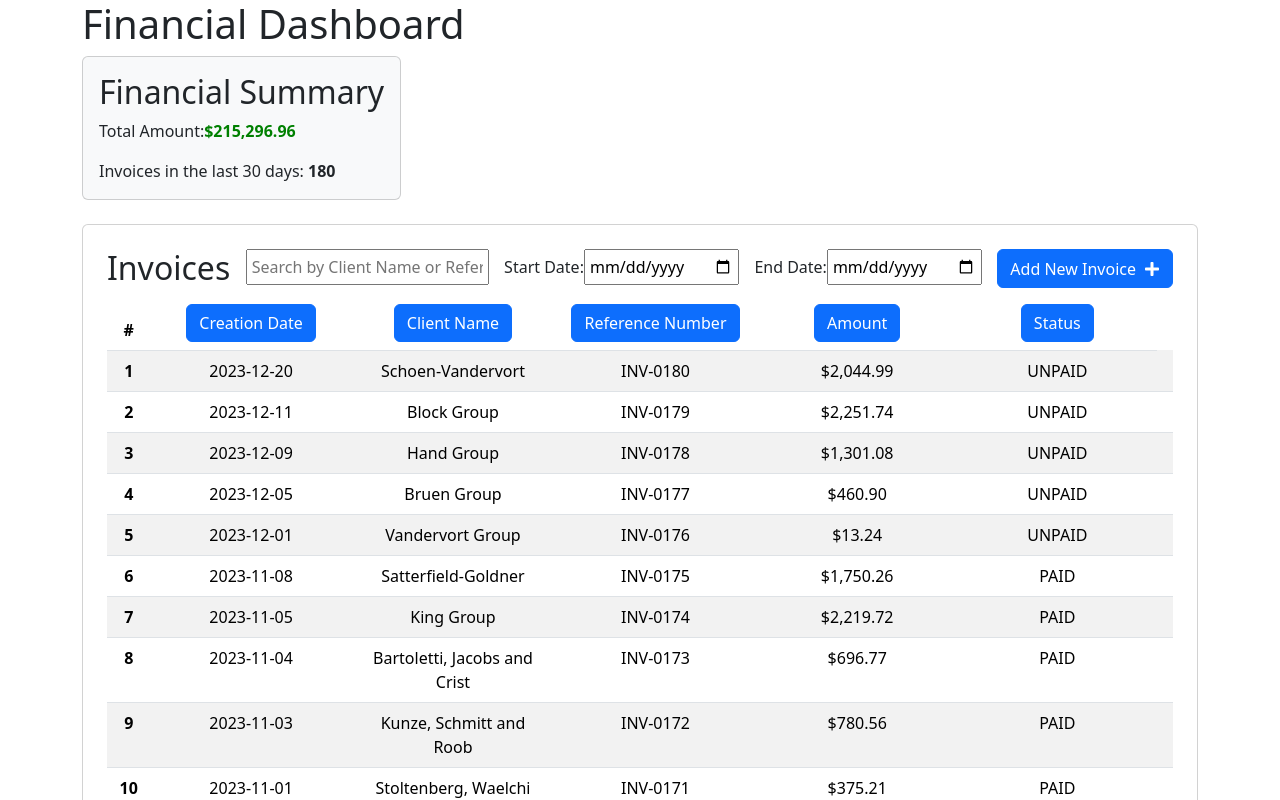
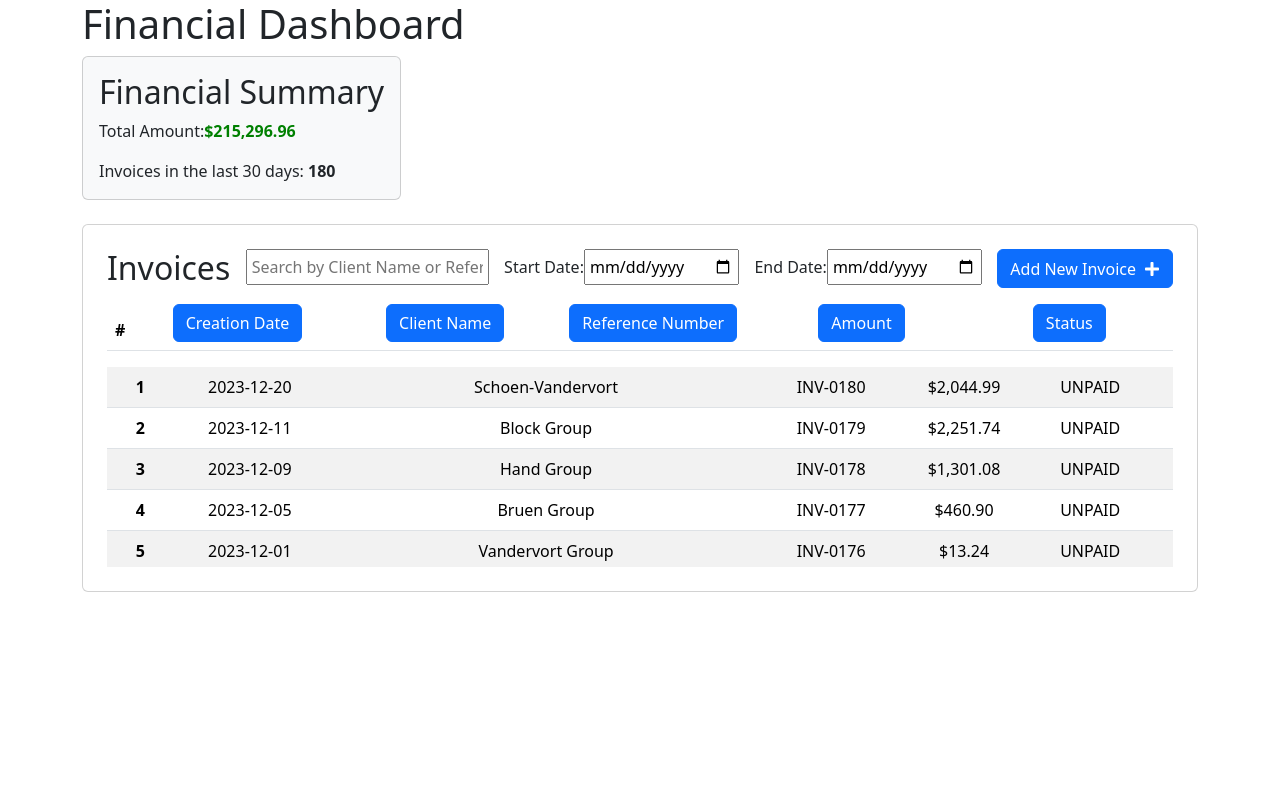
Before and after one commit to jonjon81/financial-tracker-react, a React (Vite) app: page / in a window 1280 px wide. Shown: the top 800 px of the page. Built offline with nearby package versions, Linux system fonts and the light colour scheme.

Commit message:
Add scroll to table

```diff
--- a/src/components/InvoicesWidget.css
+++ b/src/components/InvoicesWidget.css
@@ -22,3 +22,8 @@ input {
 .modal {
   background: rgba(0, 0, 0, 0.7);
 }
+
+.table-body {
+  max-height: 200px;
+  overflow-y: auto;
+}
--- a/src/components/InvoicesWidget.tsx
+++ b/src/components/InvoicesWidget.tsx
@@ -247,6 +247,7 @@ const InvoicesWidget: React.FC<InvoicesProps> = ({ transactions }) => {
           <FaPlus className="icon ms-2" />
         </button>
       </div>
+      <div className="table-container">
         <table className="table table-striped">
           <thead>
             <tr>
@@ -293,6 +294,11 @@ const InvoicesWidget: React.FC<InvoicesProps> = ({ transactions }) => {
               </TableHeader>
             </tr>
           </thead>
+        </table>
+      </div>
+
+      <div className="table-body">
+        <table className="table table-striped">
           <tbody>
             {filteredInvoices.map((invoice, index) => (
               <tr
@@ -319,6 +325,7 @@ const InvoicesWidget: React.FC<InvoicesProps> = ({ transactions }) => {
             ))}
           </tbody>
         </table>
+      </div>
       {showModal && (
         <div className="modal d-flex justify-content-center align-items-center" onClick={() => handleCloseModal()}>
           <div className="modal-content" style={{ width: '400px', height: 'auto', padding: '1rem' }}>
```
Lines whose indentation alone changed are shown as unchanged.
